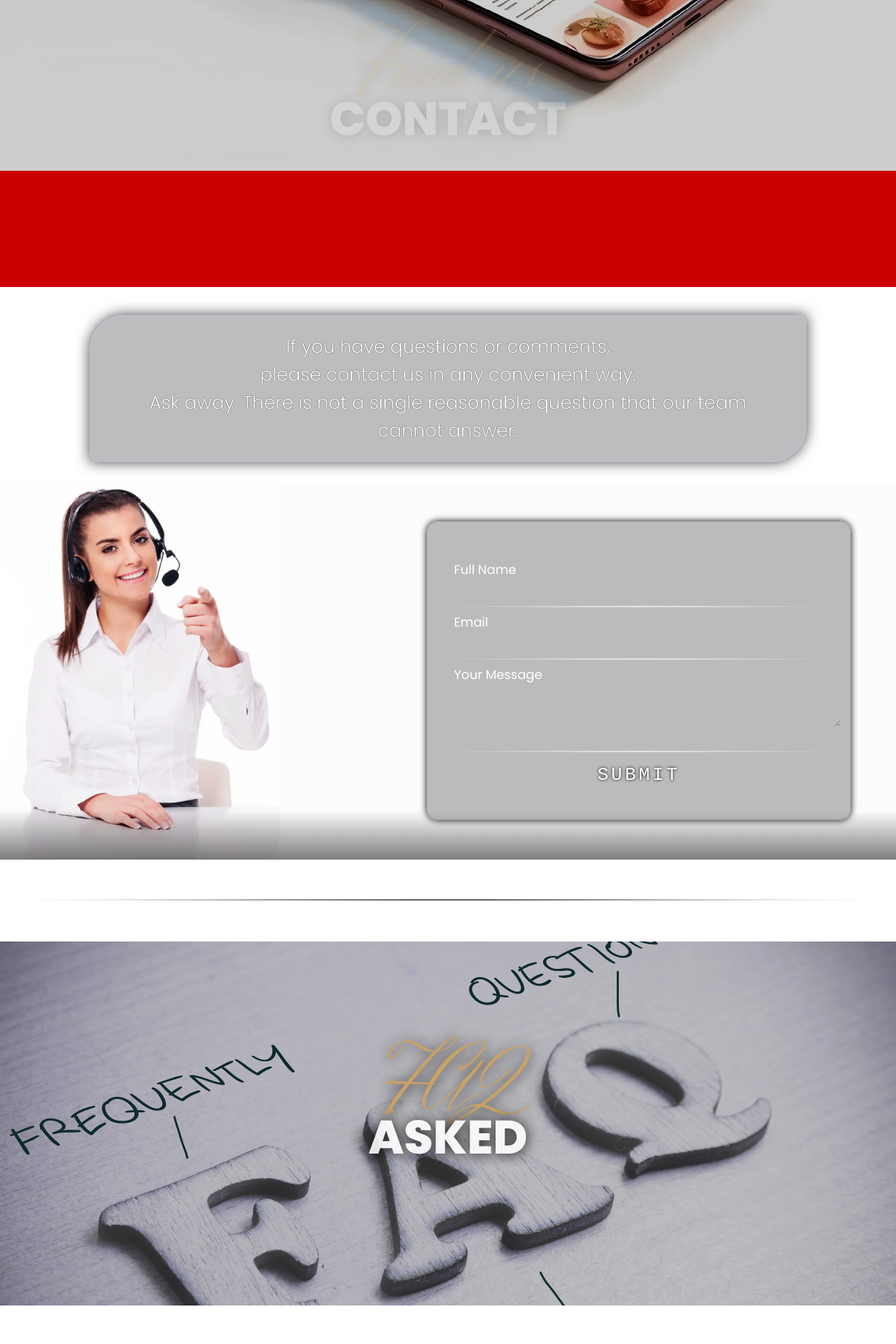
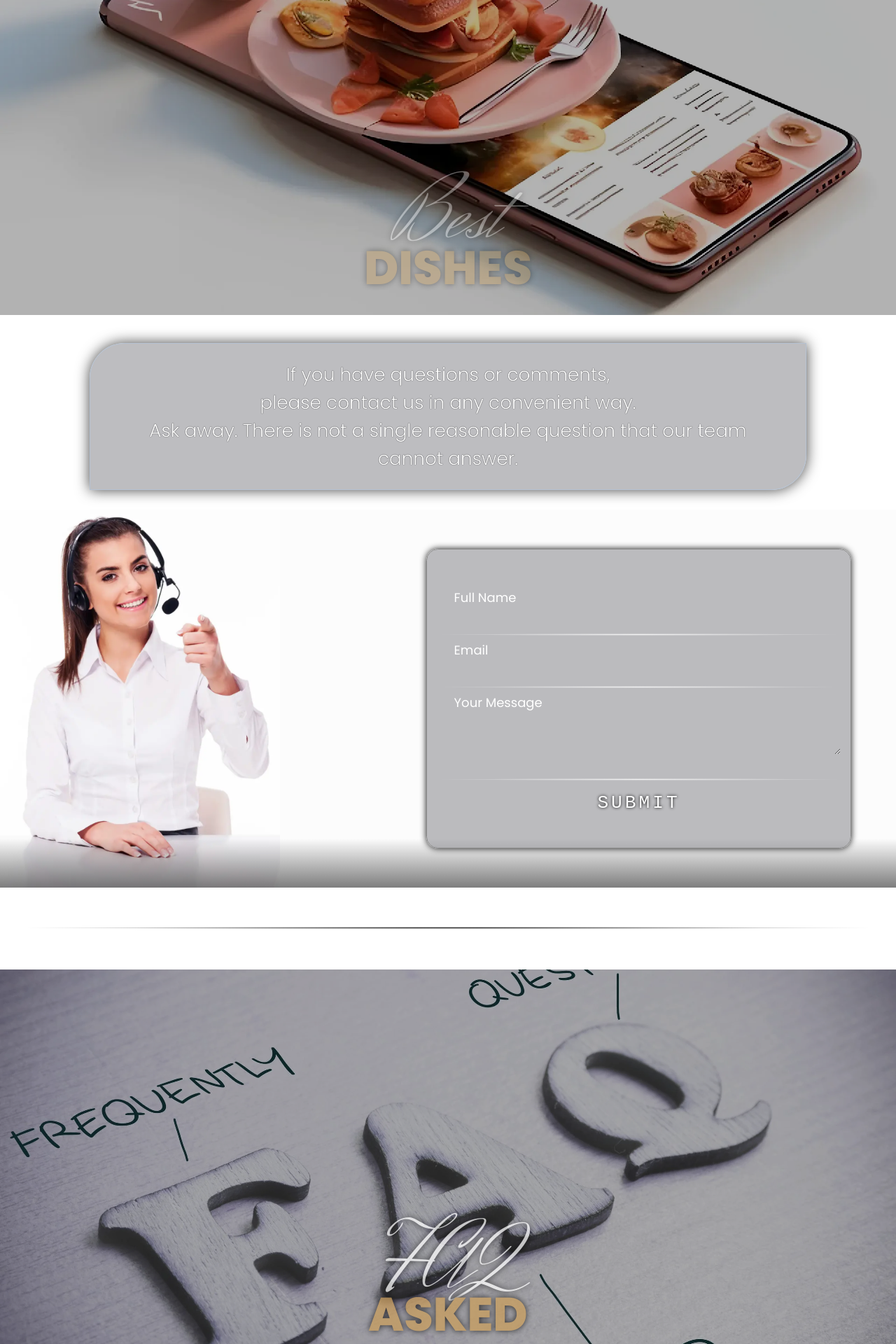
Before and after one commit to rovsenhuseynov/Tengiz_04_28_2024-1, a React (Create React App) app: page /contactUs in a window 1280 px wide. Shown: the part 160-2080 px from the top of the page at 70% size. Built offline with nearby package versions, Linux system fonts and the light colour scheme.

Commit message:
Дороботка на странице faq

```diff
--- a/src/Components/reusableComponents/ParallaxComponent/ParallaxComponent.scss
+++ b/src/Components/reusableComponents/ParallaxComponent/ParallaxComponent.scss
@@ -8,10 +8,10 @@
   }
   .menu-parallaxComponents__content {
     width: 100%;
-    height: 60vh;
+    height: 70vh;
     background-repeat: no-repeat;
     background-size: cover;
-    background-position: center center;
+    background-position: center;
     will-change: background-position;
     display: grid;
     align-items: end;
--- a/src/pages/ContactUs/ComponentFAQ/ComponentFAQ.jsx
+++ b/src/pages/ContactUs/ComponentFAQ/ComponentFAQ.jsx
@@ -1,8 +1,7 @@
 import React, { useState, useRef, useEffect } from "react";
 import "./ComponentFAQ.scss";
 import faqData from "../../../Components/reusableComponents/DataBox/Faq_Data";
-import Parallax from "../../../Components/reusableComponents/parallaxSection/Parallax";
-import FaqParallaxImg from "../../../assets/image/faq.webp";
+import ContactUaParallax from "../ContactUsParallaxes/ContactUaParallax";
 
 function formatText(text) {
   return text.replace(/\n/g, "<br>");
@@ -53,14 +52,7 @@ const ComponentFAQ = () => {
 
   return (
     <div className="componentFaq__wrapper">
-      <Parallax
-        backgroundImage={FaqParallaxImg}
-        titleItalic={<span className="title-italics">FAQ</span>}
-        title={<span className="title-subtext">Asked</span>}
-        className="restaurant-kitchen-1"
-        className_title="title"
-        className_subtitle="subtitle"
-      />
+      <ContactUaParallax />
       <div className="componentFaq">
         <div className="componentFaq-container" ref={containerRef}>
           <div className="componentFaq__list">
--- /dev/null
+++ b/src/pages/ContactUs/ContactUsParallaxes/ContactUaParallax.jsx
@@ -0,0 +1,91 @@
+// import React, { useEffect, useState } from 'react'
+// import ParallaxComponent from '../../../Components/reusableComponents/ParallaxComponent/ParallaxComponent';
+// import ContactUaParallaxImage from "../../../assets/image/faq.webp";
+// import "./ContactUsParallaxHeader.scss"
+
+// const ContactUaParallax = () => {
+//     const [parallaxSpeed, setParallaxSpeed] = useState(0.3);
+
+//     useEffect(() => {
+//       const handleResize = () => {
+//         const width = window.innerWidth;
+//         if (width <= 480) {
+//           setParallaxSpeed(0.7);
+//         } else if (width <= 768) {
+//           setParallaxSpeed(0.6);
+//         } else if (width <= 1200) {
+//           setParallaxSpeed(0.6);
+//         } else {
+//           setParallaxSpeed(0.8);
+//         }
+//       };
+
+//       window.addEventListener("resize", handleResize);
+//       handleResize();
+
+//       return () => window.removeEventListener("resize", handleResize);
+//     }, []);
+
+//     return (
+//       <div className="menu-parallaxComponents">
+//         <div className="mask"></div>
+//         <ParallaxComponent
+//           backgroundImage={ContactUaParallaxImage}
+//           title="FAQ"
+//           text="Asked"
+//           alignItems="end"
+//           parallaxSpeed={parallaxSpeed}
+//           parallaxHeight={1.1}
+//           parallaxwindowHeight={1.1}
+
+//         />
+//       </div>
+//     );
+//   };
+// export default ContactUaParallax
+
+import React, { useEffect, useState } from "react";
+import ParallaxComponent from "../../../Components/reusableComponents/ParallaxComponent/ParallaxComponent";
+import ContactUaParallaxImage from "../../../assets/image/faq.webp";
+import "./ContactUsParallaxHeader.scss";
+
+const ContactUaParallax = () => {
+  const [parallaxSpeed, setParallaxSpeed] = useState(0.3);
+
+  useEffect(() => {
+    const handleResize = () => {
+      const width = window.innerWidth;
+      if (width <= 480) {
+        setParallaxSpeed(0.7);
+      } else if (width <= 768) {
+        setParallaxSpeed(0.6);
+      } else if (width <= 1200) {
+        setParallaxSpeed(0.6);
+      } else {
+        setParallaxSpeed(0.8);
+      }
+    };
+
+    window.addEventListener("resize", handleResize);
+    handleResize();
+
+    return () => window.removeEventListener("resize", handleResize);
+  }, []);
+
+  return (
+    <div className="menu-parallaxComponents contact-ua-parallax">
+      <div className="mask"></div>
+      <ParallaxComponent
+        backgroundImage={ContactUaParallaxImage}
+        title="FAQ"
+        text="Asked"
+        alignItems="end"
+        parallaxSpeed={parallaxSpeed}
+        parallaxHeight={1.1}
+        parallaxwindowHeight={1.1}
+      />
+    </div>
+  );
+};
+
+export default ContactUaParallax;
--- a/src/pages/ContactUs/ContactUsParallaxes/ContactUsParallaxHeader.jsx
+++ b/src/pages/ContactUs/ContactUsParallaxes/ContactUsParallaxHeader.jsx
@@ -1,20 +1,43 @@
-import React from "react";
-import "./ContactUsParallaxHeader.scss";
-import Parallax from "../../../Components/reusableComponents/parallaxSection/Parallax";
-import ContactUsHeaderImgDesktop from "../../../assets/image/image_1.webp";
+import React, { useEffect, useState } from "react";
+import ParallaxComponent from "../../../Components/reusableComponents/ParallaxComponent/ParallaxComponent";
+import ContactUsParallaxHeaderImage from "../../../assets/image/image_1.webp";
 
-function ContactUsParallaxHeader() {
+const ContactUsParallaxHeader = () => {
+  const [parallaxSpeed, setParallaxSpeed] = useState(0.3);
+
+  useEffect(() => {
+    const handleResize = () => {
+      const width = window.innerWidth;
+      if (width <= 480) {
+        setParallaxSpeed(0.7);
+      } else if (width <= 768) {
+        setParallaxSpeed(0.6);
+      } else if (width <= 1200) {
+        setParallaxSpeed(0.6);
+      } else {
+        setParallaxSpeed(0.8);
+      }
+    };
+
+    window.addEventListener("resize", handleResize);
+    handleResize();
+
+    return () => window.removeEventListener("resize", handleResize);
+  }, []);
+
   return (
-    <div className="contactUsParallaxHeader">
-      <Parallax
-        backgroundImage={ContactUsHeaderImgDesktop}
-        titleItalic={<span className="title-italics">Find us</span>}
-        title={<span className="title-subtext">contact</span>}
-        className="restaurant-kitchen-1"
-        className_title="title"
-        className_subtitle="subtitle"
+    <div className="menu-parallaxComponents">
+      <div className="mask"></div>
+      <ParallaxComponent
+        backgroundImage={ContactUsParallaxHeaderImage}
+        title="Best"
+        text="DISHES"
+        alignItems="end"
+        parallaxSpeed={parallaxSpeed}
+        parallaxHeight={1.1}
+        parallaxwindowHeight={1.1}
       />
     </div>
   );
-}
+};
 export default ContactUsParallaxHeader;
--- a/src/pages/ContactUs/ContactUsParallaxes/ContactUsParallaxHeader.scss
+++ b/src/pages/ContactUs/ContactUsParallaxes/ContactUsParallaxHeader.scss
@@ -1,6 +1,5 @@
 .contactUsParallaxHeader {
-
-  .restaurant-kitchen-1{
+  .restaurant-kitchen-1 {
     background-repeat: no-repeat;
     background-position: bottom center;
     background-size: cover;
@@ -21,7 +20,21 @@
   }
   @media (max-width: 1024px) {
     .restaurant-kitchen-1 {
-      background-position:  bottom center;
+      background-position: bottom center;
     }
   }
 }
+
+//=======================================================
+
+.menu-parallaxComponents {
+  &:not(:last-of-type) {
+    margin-bottom: 5vh;
+  }
+
+  &.contact-ua-parallax {
+    &:not(:last-of-type) {
+      margin-bottom: 0; // Или любое другое значение, которое вам нужно
+    }
+  }
+}
--- a/src/pages/home/ParallaxesInHome/ParallaxFirst.jsx
+++ b/src/pages/home/ParallaxesInHome/ParallaxFirst.jsx
@@ -20,7 +20,7 @@ const ParallaxFirst = () => {
     };
 
     window.addEventListener("resize", handleResize);
-    handleResize(); // Установить начальное значение
+    handleResize();
 
     return () => window.removeEventListener("resize", handleResize);
   }, []);
```
Also changed, not shown: src/assets/image/image_1.webp, src/assets/image/image_21.webp (added).
